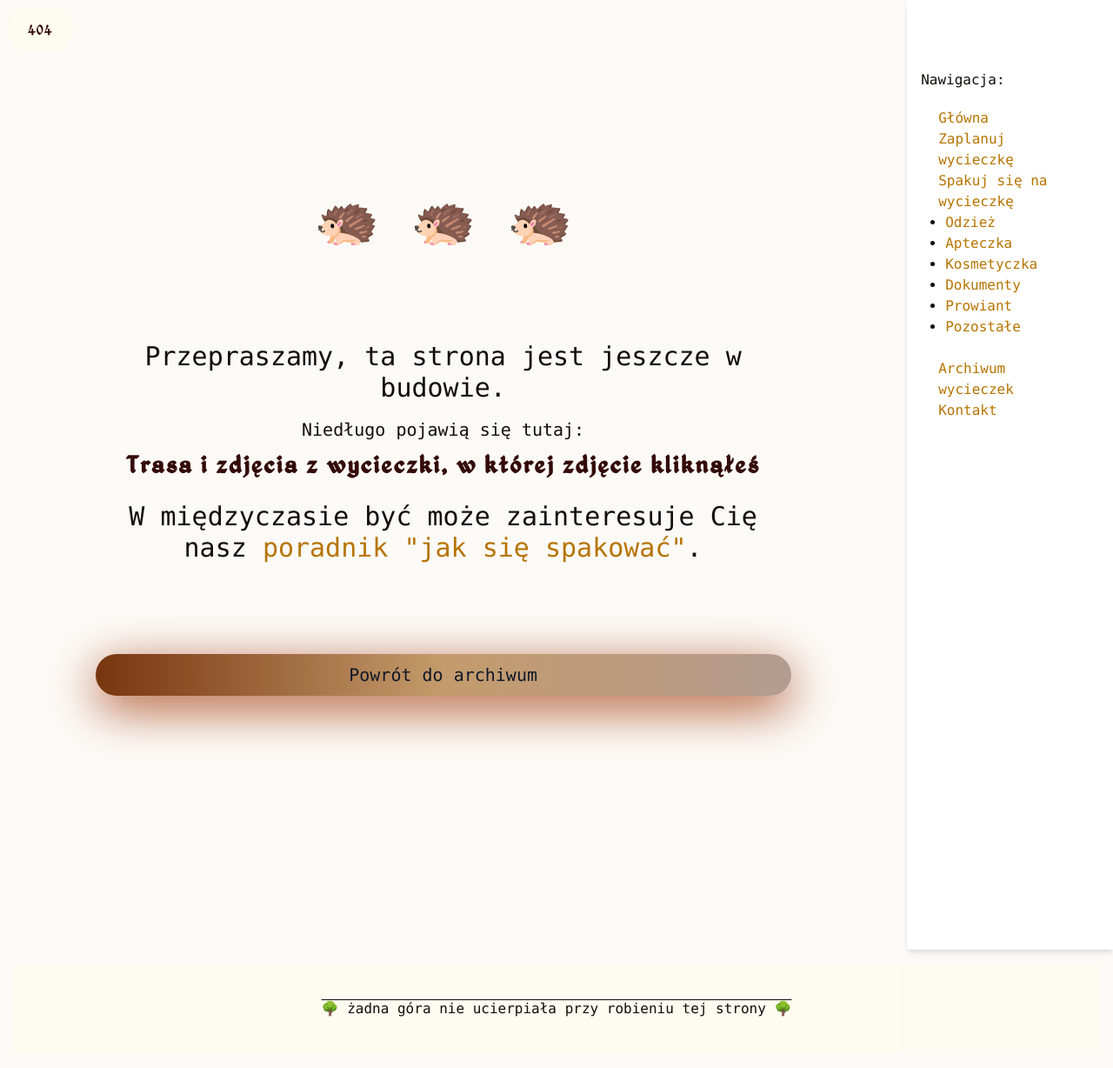
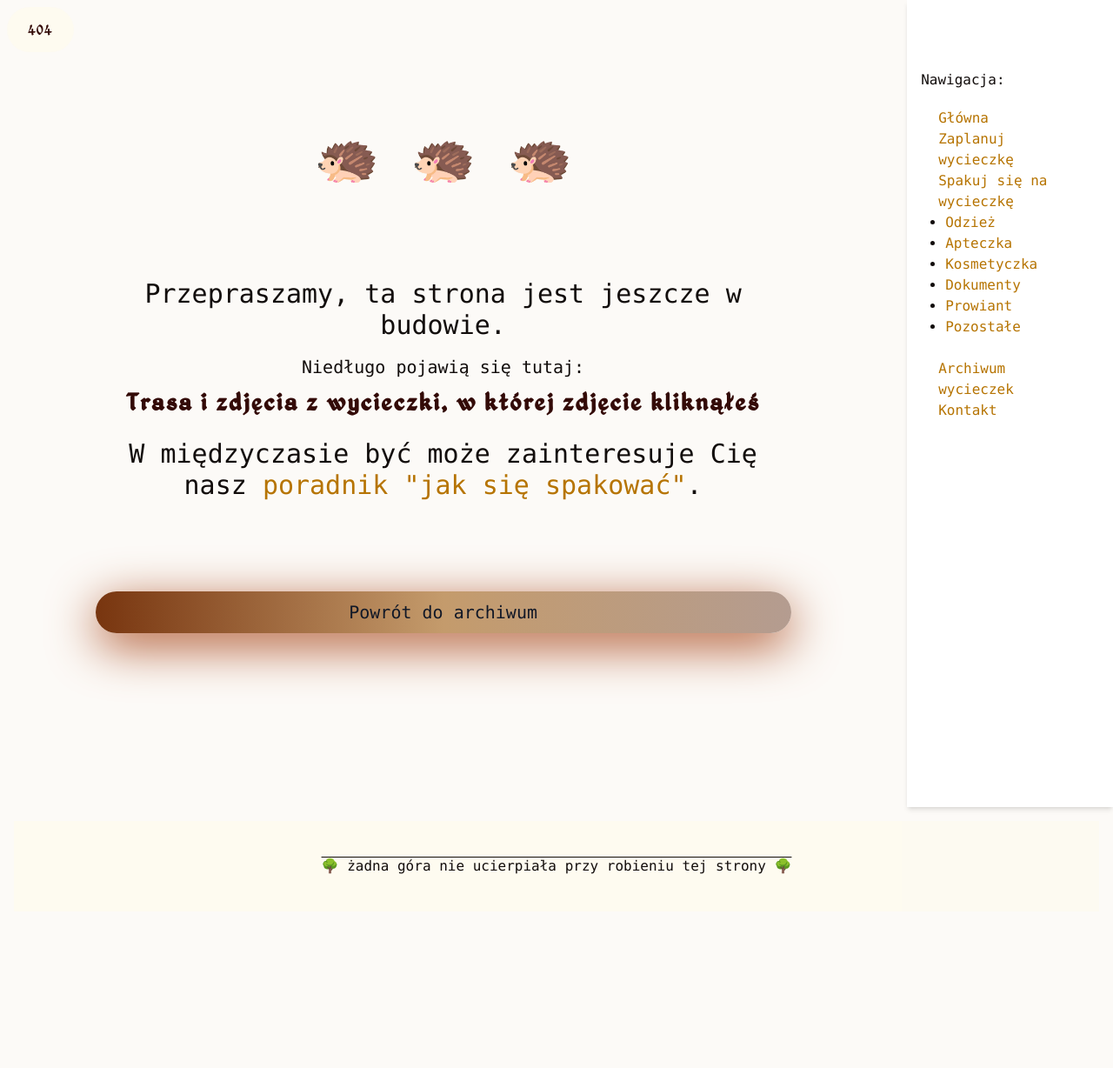
Before and after one commit to kama-pa-go/KGprojects, a Jekyll site: the page built from budowa.md, in a window 1280 px wide. Shown: the whole page at 87% size. Built offline with Jekyll 4.4.1, drawn with Linux system fonts in a browser that asks for light colours; after the commit the page ends 1064 px from its top, so only the background shows below that.

Commit message:
Your commit message here

```diff
--- a/_layouts/default1.html
+++ b/_layouts/default1.html
@@ -76,7 +76,7 @@
   <div class="grid grid-cols-1 sm:grid-cols-6 lg:grid-cols-5 gap-6 min-h-screen items-center">
 
       <!-- Main content -->
-      <div class="grid sm:col-span-4 m-5 h-full max-w-[1000px] p-5 py-20 sm:py-15 items-center gap-2">
+      <div class="grid sm:col-span-4 h-full p-5 py-6 sm:py-15 items-center gap-2">
         {{ content }}
         <br>
       </div>
--- a/assets/output.css
+++ b/assets/output.css
@@ -532,15 +532,6 @@
   .h-screen {
     height: 100vh;
   }
-  .max-h-\[0px\] {
-    max-height: 0px;
-  }
-  .max-h-\[10px\] {
-    max-height: 10px;
-  }
-  .max-h-\[50px\] {
-    max-height: 50px;
-  }
   .max-h-\[100px\] {
     max-height: 100px;
   }
@@ -576,9 +567,6 @@
   }
   .max-w-\[800px\] {
     max-width: 800px;
-  }
-  .max-w-\[900px\] {
-    max-width: 900px;
   }
   .max-w-\[1000px\] {
     max-width: 1000px;
@@ -1469,6 +1457,9 @@
   }
   .py-5 {
     padding-block: calc(var(--spacing) * 5);
+  }
+  .py-6 {
+    padding-block: calc(var(--spacing) * 6);
   }
   .py-10 {
     padding-block: calc(var(--spacing) * 10);
--- a/budowa.md
+++ b/budowa.md
@@ -2,7 +2,7 @@
 layout: default1
 title: 404
 ---
-<div class="flex justify-center items-center w-full min-h-screen p-2">
+<div class="flex justify-center items-center w-full h-full">
   <div class="w-full max-w-[800px] items-center">
     <div class="grid grid-rows-3 items-center gap-1">
       <div class="animate-bounce text-5xl sm:text-6xl text-center">🦔 🦔 🦔</div>
```
